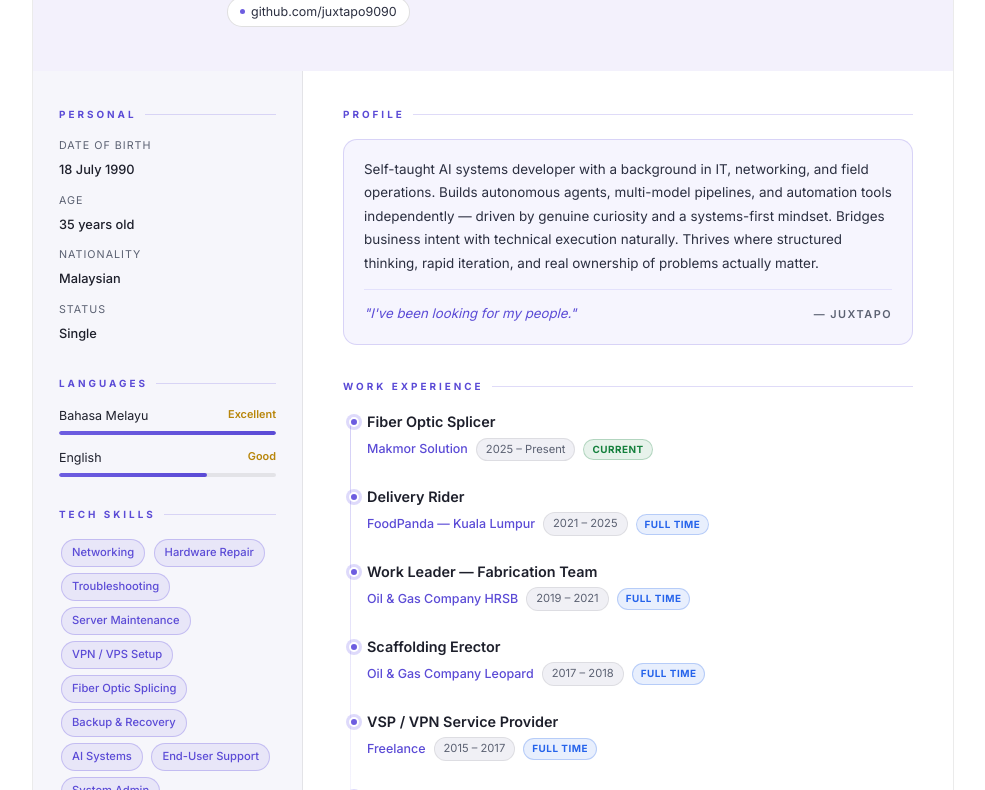
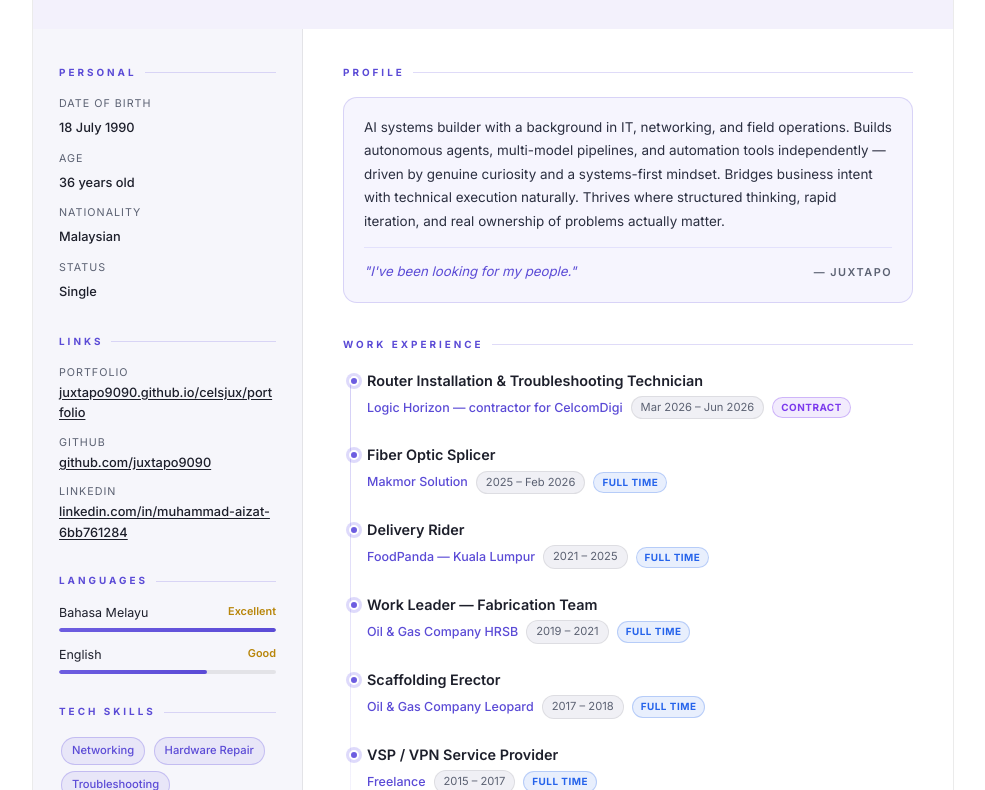
Before and after one commit to juxtapo9090/celsjux, a plain HTML site: page resume/index.html in a window 1280 px wide. Shown: the part 255-1045 px from the top of the page, without its empty margins (147-1132 px from the left). Drawn offline with nearby package versions, Linux system fonts and the light colour scheme.

Commit message:
resume: links section, CelcomDigi contract role, updated dates
- Links section under Personal: portfolio, GitHub, LinkedIn (clickable in PDF too)
- Phone and email chips are tel:/mailto: links
- New role: Logic Horizon, contractor for CelcomDigi (Mar-Jun 2026)
- Makmor Solution ends Feb 2026; age 36; profile drops "self-taught"

Co-Authored-By: Claude Opus 5.5 <noreply@anthropic.com>

```diff
--- a/resume/index.html
+++ b/resume/index.html
@@ -583,6 +583,13 @@
             .page { box-shadow:none !important; border-radius:0 !important; }
             * { -webkit-print-color-adjust:exact !important; print-color-adjust:exact !important; }
         }
+            .i-list a.val.link { display:block; color:#c4b5fd; text-decoration:underline; text-underline-offset:2px; word-break:break-all; }
+        a.contact-chip { text-decoration:none; }
+        .badge-purple { color:#7c3aed; background:rgba(124,58,237,.10); border:1px solid rgba(124,58,237,.30); }
+        @media print {
+            .i-list a.val.link { color:#4c1d95 !important; }
+            .badge-purple { color:#6d28d9 !important; background:rgba(109,40,217,.08) !important; border-color:rgba(109,40,217,.25) !important; }
+        }
     </style>
 </head>
 
@@ -598,10 +605,9 @@
                 <h1>Muhammad Aizat<br>Bin Abu Samah</h1>
                 <div class="tagline">IT Technician &nbsp;·&nbsp; Networking &nbsp;·&nbsp; AI Systems Builder</div>
                 <div class="contact-row">
-                    <span class="contact-chip"><span class="dot"></span>+6013-427 2686</span>
-                    <span class="contact-chip"><span class="dot"></span>idterbaru2023@gmail.com</span>
+                    <a class="contact-chip" href="tel:+60134272686"><span class="dot"></span>+6013-427 2686</a>
+                    <a class="contact-chip" href="mailto:idterbaru2023@gmail.com"><span class="dot"></span>idterbaru2023@gmail.com</a>
                     <span class="contact-chip"><span class="dot"></span>Melaka, Malaysia 🇲🇾</span>
-                    <span class="contact-chip"><span class="dot"></span>github.com/juxtapo9090</span>
                 </div>
             </div>
         </header>
@@ -615,11 +621,20 @@
                     <div class="s-label">Personal</div>
                     <ul class="i-list">
                         <li><span class="lbl">Date of Birth</span><span class="val">18 July 1990</span></li>
-                        <li><span class="lbl">Age</span><span class="val">35 years old</span></li>
+                        <li><span class="lbl">Age</span><span class="val">36 years old</span></li>
                         <li><span class="lbl">Nationality</span><span class="val">Malaysian</span></li>
                         <li><span class="lbl">Status</span><span class="val">Single</span></li>
                         </ul>
                 </div>
+
+<div class="s-section">
+    <div class="s-label">Links</div>
+    <ul class="i-list">
+        <li><span class="lbl">Portfolio</span><a class="val link" href="https://juxtapo9090.github.io/celsjux/portfolio/" target="_blank" rel="noopener noreferrer">juxtapo9090.github.io/celsjux/portfolio</a></li>
+        <li><span class="lbl">GitHub</span><a class="val link" href="https://github.com/juxtapo9090" target="_blank" rel="noopener noreferrer">github.com/juxtapo9090</a></li>
+        <li><span class="lbl">LinkedIn</span><a class="val link" href="https://www.linkedin.com/in/muhammad-aizat-6bb761284/" target="_blank" rel="noopener noreferrer">linkedin.com/in/muhammad-aizat-6bb761284</a></li>
+    </ul>
+</div>
 
                 <div class="s-section">
                     <div class="s-label">Languages</div>
@@ -660,7 +675,7 @@
                 <section class="m-section">
                     <div class="m-label">Profile</div>
                     <div class="profile-box">
-                        Self-taught AI systems developer with a background in IT, networking, and field operations.
+                        AI systems builder with a background in IT, networking, and field operations.
                         Builds autonomous agents, multi-model pipelines, and automation tools independently —
                         driven by genuine curiosity and a systems-first mindset. Bridges business intent with
                         technical execution naturally. Thrives where structured thinking, rapid iteration, and
@@ -678,11 +693,20 @@
                     <div class="timeline">
 
                         <div class="t-item">
+    <div class="t-title">Router Installation &amp; Troubleshooting Technician</div>
+    <div class="t-meta">
+        <span class="t-company">Logic Horizon — contractor for CelcomDigi</span>
+        <span class="t-period">Mar 2026 – Jun 2026</span>
+        <span class="badge badge-purple">CONTRACT</span>
+    </div>
+</div>
+
+<div class="t-item">
                             <div class="t-title">Fiber Optic Splicer</div>
                             <div class="t-meta">
                                 <span class="t-company">Makmor Solution</span>
-                                <span class="t-period">2025 – Present</span>
-                                <span class="badge badge-green">CURRENT</span>
+                                <span class="t-period">2025 – Feb 2026</span>
+                                <span class="badge badge-blue">FULL TIME</span>
                             </div>
                         </div>
 
```
